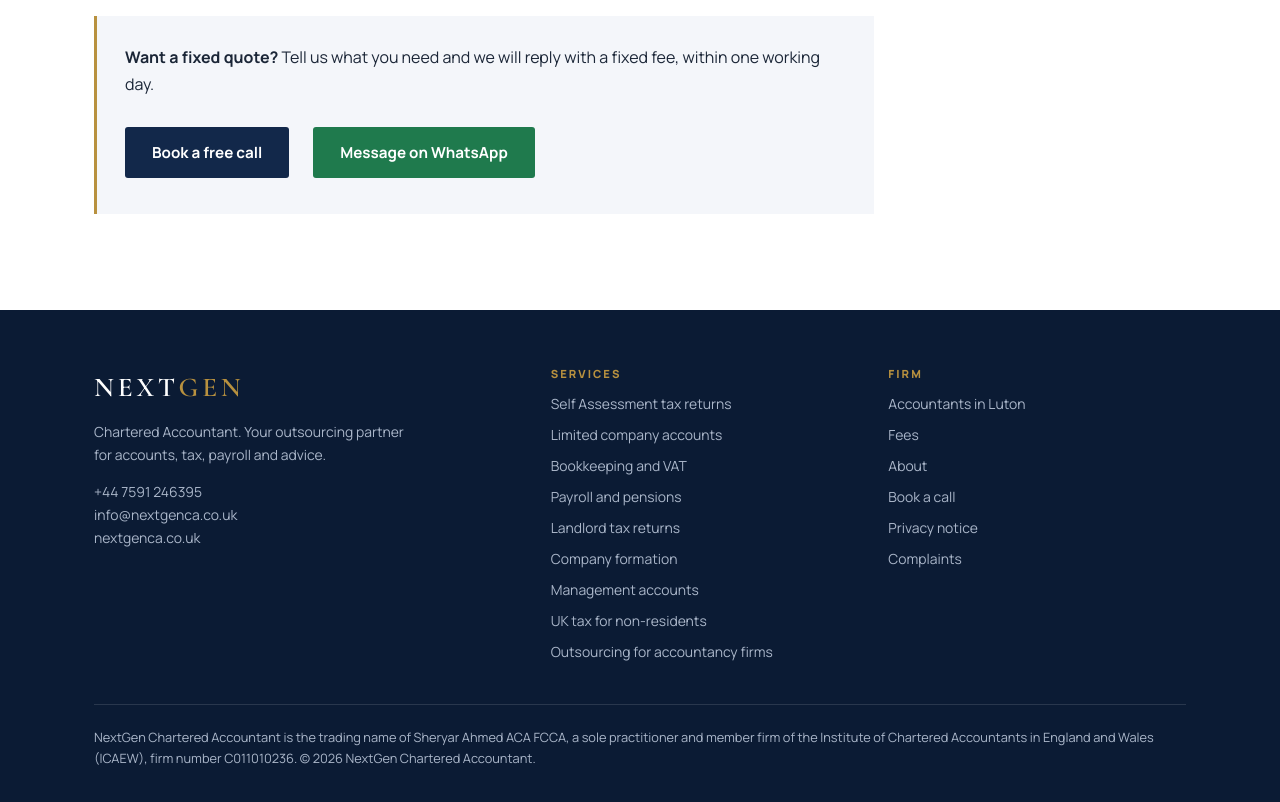
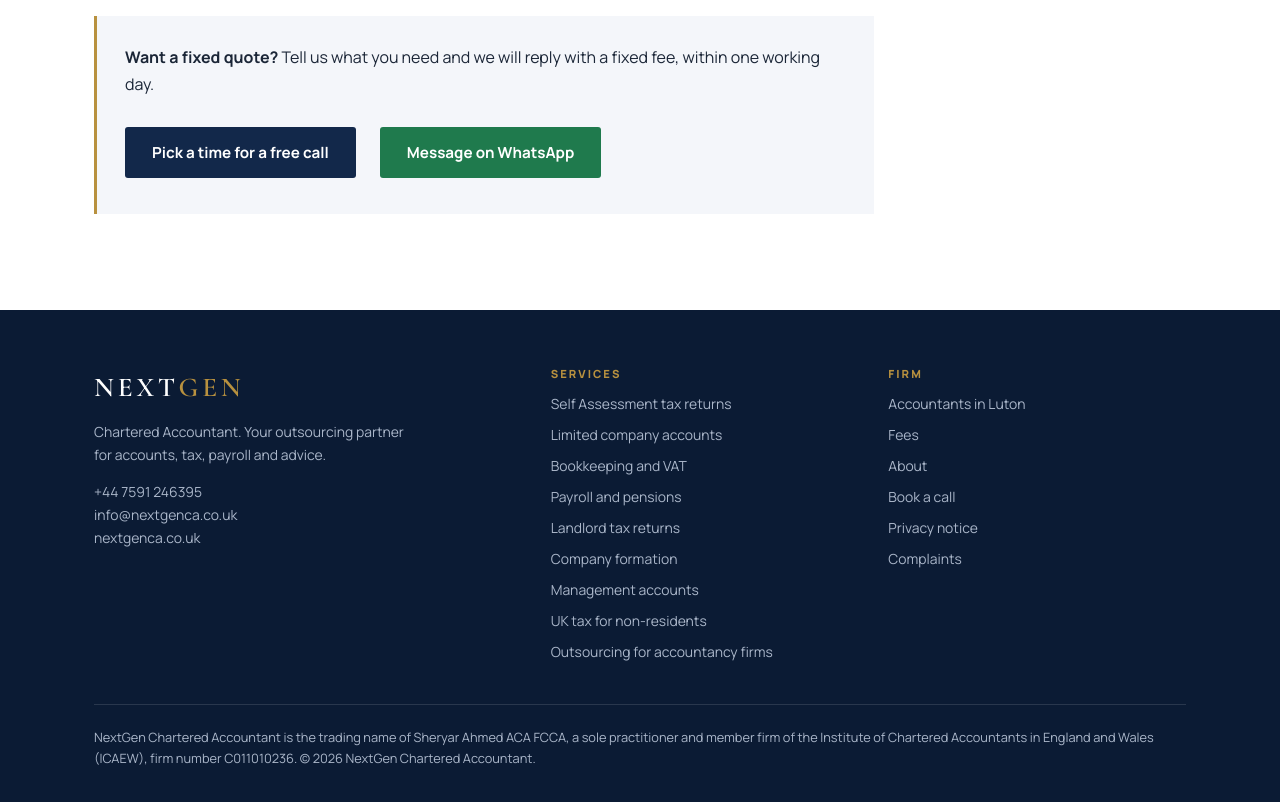
Before and after one commit to sheryarahmed00/nextgenca-website, a plain HTML site: page payroll.html in a window 1280 px wide. Shown: the part 1900-2702 px from the top of the page. Drawn offline with nearby package versions, Linux system fonts and the light colour scheme.

Commit message:
Add /book link to the call booking calendar
Co-Authored-By: Claude Fable 5.2 <noreply@anthropic.com>
Claude-Session: https://claude.ai/code/session_0156ELWb9gqBP3KhJHDvmoUG

```diff
--- a/payroll.html
+++ b/payroll.html
@@ -342,7 +342,7 @@ footer a:hover{color:#fff}
 <p class="note">Rules and deadlines are set by HMRC and Companies House and can change. We confirm what applies to you before any work starts.</p>
 <h2>Questions</h2><details><summary>I am the only director. Do I need payroll?</summary><p>If you pay yourself a salary, yes. We can advise on the salary and dividend mix as part of setting it up.</p></details><details><summary>Can you take over payroll part way through the year?</summary><p>Yes. We take the year-to-date figures from your current provider and carry on from the next pay run.</p></details><details><summary>Do you deal with pensions?</summary><p>Yes. We set up auto-enrolment, assess staff and upload contributions each pay period.</p></details>
 <div class="cta"><p><b>Want a fixed quote?</b> Tell us what you need and we will reply with a fixed fee, within one working day.</p>
-<a class="btn btn-navy" href="/#contact">Book a free call</a><a class="btn btn-wa" href="https://wa.me/447591246395">Message on WhatsApp</a></div>
+<a class="btn btn-navy" href="/book">Pick a time for a free call</a><a class="btn btn-wa" href="https://wa.me/447591246395">Message on WhatsApp</a></div>
 </div></div></main>
 <footer>
   <div class="wrap">
```
Also changed, not shown: accountants-in-luton.html (+1 -1 lines), bookkeeping-and-vat.html (+1 -1 lines), company-formation.html (+1 -1 lines), index.html (+1 -0 lines), landlord-tax-return.html (+1 -1 lines), limited-company-accounts.html (+1 -1 lines), management-accounts.html (+1 -1 lines), non-resident-uk-tax.html (+1 -1 lines), outsourcing-for-accountancy-firms.html (+1 -1 lines), self-assessment-tax-return.html (+1 -1 lines), 1 other file.
